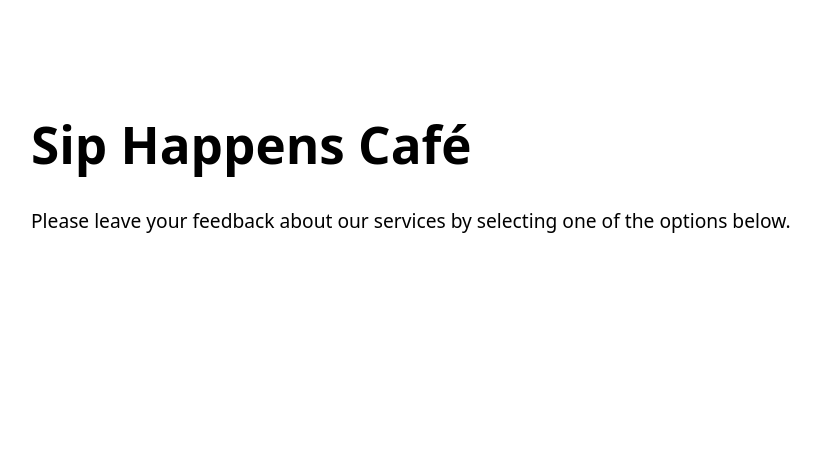
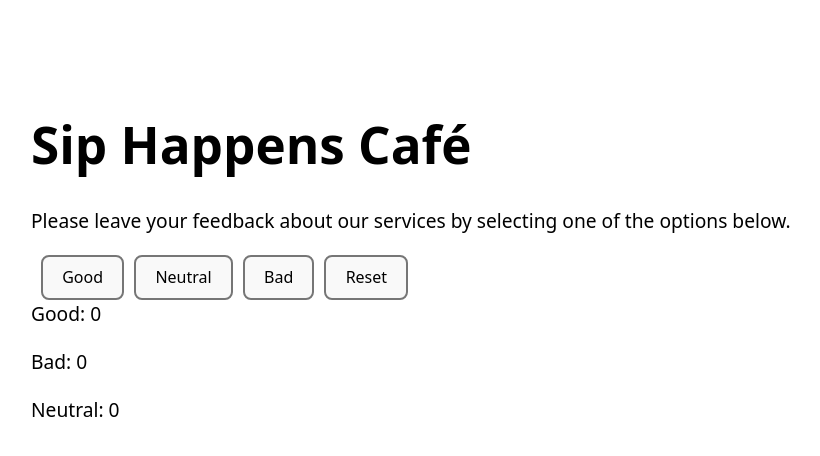
Before and after one commit to onurdoker/goit-react-hw-02, a React (Vite) app: page / in a window 1280 px wide. Shown: the top 456 px of the page, without its empty margins (1-821 px from the left). Built offline with nearby package versions, Linux system fonts and the light colour scheme.

Commit message:
Implement basic feedback functionality with options and display

```diff
--- a/src/App.jsx
+++ b/src/App.jsx
@@ -1,15 +1,34 @@
 import "./App.css";
+import {useState} from "react";
 import Description from "./description/Description.jsx";
-
-// import Option from "./option/Option.jsx";
+import Option from "./option/Option.jsx";
 
 function App() {
+  const [good, setGood] = useState (0);
+  const [neutral, setNeutral] = useState (0);
+  const [bad, setBad] = useState (0);
+
+  const handleCount = (choice) => {
+    if (choice === "Good") {
+      setGood (prev => prev + 1);
+    } else if (choice === "Neutral") {
+      setNeutral (prev => prev + 1);
+    } else if (choice === "Bad") {
+      setBad (prev => prev + 1);
+    } else if (choice === "Reset") {
+      setGood (0);
+      setNeutral (0);
+      setBad (0);
+    }
+  };
 
   return (
       <div>
         <Description/>
-
-        {/*<Option/>*/}
+        <Option handleCount={handleCount}/>
+        <p>Good: {good}</p>
+        <p>Bad: {bad}</p>
+        <p>Neutral: {neutral}</p>
       </div>
   );
 }
--- /dev/null
+++ b/src/option/Option.jsx
@@ -0,0 +1,13 @@
+const Option = ({handleCount}) => {
+
+  return (
+      <div>
+        <button onClick={() => handleCount ("Good")}>Good</button>
+        <button onClick={() => handleCount ("Neutral")}>Neutral</button>
+        <button onClick={() => handleCount ("Bad")}>Bad</button>
+        <button onClick={() => handleCount ("Reset")}>Reset</button>
+      </div>
+  );
+};
+
+export default Option;
```
